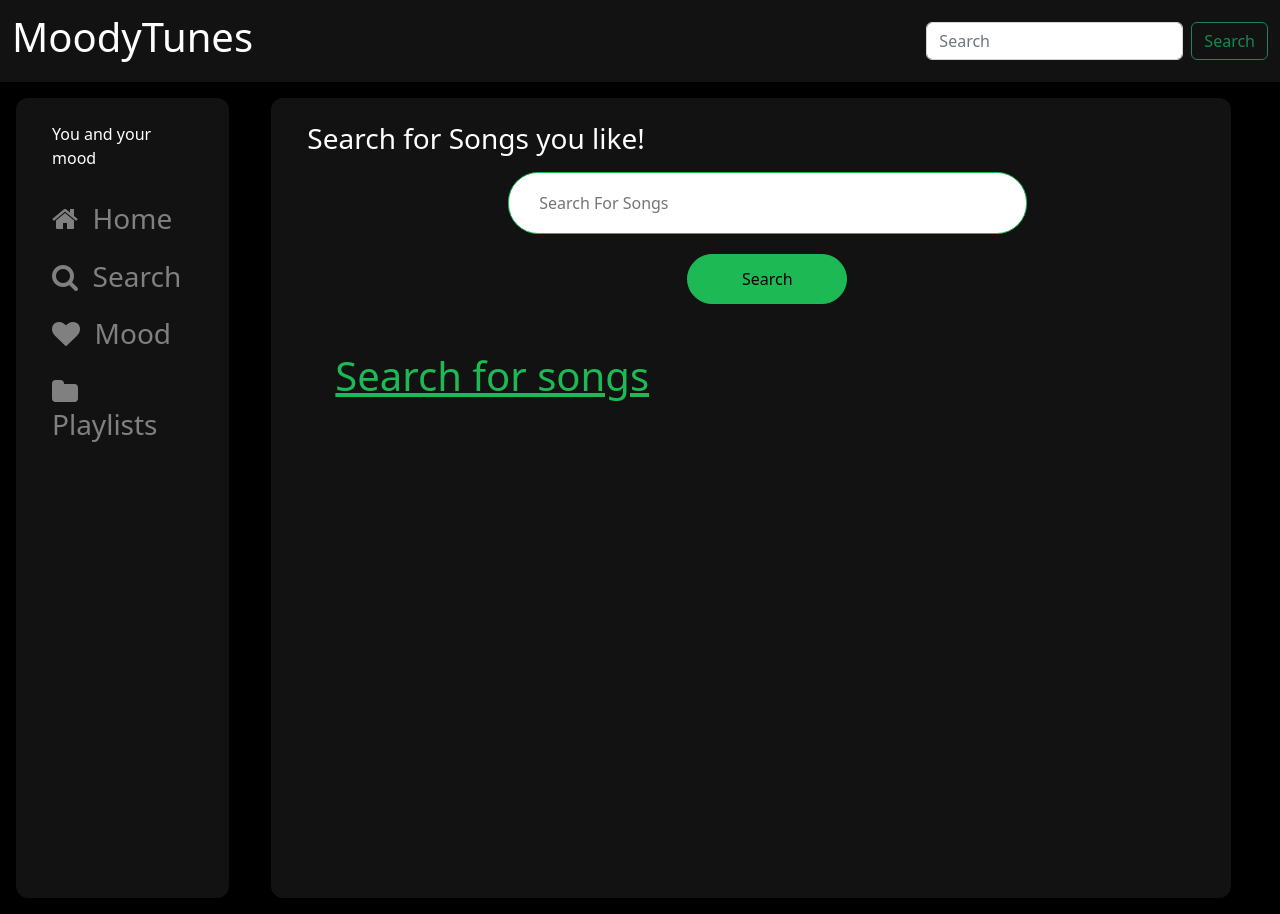
After one commit to vostechnologies/MoodyTunes, a Flask app: page /search in a window 1280 px wide. The commit adds this page. Run offline with Flask 3, Linux system fonts and the light colour scheme.

Commit message:
added new search feature

```diff
--- a/app.py
+++ b/app.py
@@ -149,6 +149,28 @@ def playlists():
         surprised_songs.append(track_info)
     return render_template('playlists.html', happy_songs=happy_songs, surprised_songs=surprised_songs, sad_songs=sad_songs, fear_songs=fear_songs, access_token = get_token())
 
+@app.route('/search', methods=['POST', 'GET'])
+def search():
+    songs = []
+    search_term = "Search for songs"
+    if request.method == 'POST':
+        search_term = request.form.get('searchTerm')
+        response = get_songs_for_category(f"{search_term} songs", 20)
+        tracks = response["tracks"]["items"]
+        for track in tracks:
+            track_info = {
+                'name': track['name'],
+                'image_url': track['album']['images'][0]['url'],
+                'image_height': track['album']['images'][0]['height'],
+                'image_width': track['album']['images'][0]['width'],
+                'song_url': f"http://open.spotify.com/track/{track['id']}"
+            }
+            songs.append(track_info)
+    return render_template('search.html', songs=songs, search_term=search_term)
+
+
+
+
 @app.route('/detect')
 def detect():
     return render_template('detect.html')
--- a/static/styles.css
+++ b/static/styles.css
@@ -57,3 +57,26 @@ a:hover{
     min-width: 400px;
     background-color: #171717;
 }
+
+.search-field{
+    padding: 30px;
+    border-radius: 30px;
+    height: 60px;
+    width: 60%;
+    border: 1px solid #1db954;
+}
+
+.search-field:focus{
+    border: 1px solid #1db954;
+
+}
+
+.search-btn{
+    height: 50px;
+    width: 160px;
+    border-radius: 30px;
+    background-color: #1db954;
+    color: black;
+    border: 1px solid #1db954;
+    margin-top: 20px;
+}
--- a/templates/base.html
+++ b/templates/base.html
@@ -17,8 +17,8 @@
             <span class="navbar-toggler-icon"></span>
           </button>
           <div class="collapse navbar-collapse justify-content-end" id="navbarSupportedContent">
-            <form class="d-flex">
-              <input class="form-control me-2" type="search" placeholder="Search" aria-label="Search">
+            <form class="d-flex" id="searchForm" action="/search" method="POST">
+              <input class="form-control me-2" type="search" name="searchTerm" placeholder="Search" aria-label="Search">
               <button class="btn btn-outline-success" type="submit">Search</button>
           </form>
           </div>
@@ -33,7 +33,7 @@
                 <a href="{{ url_for('index') }}"><h3><i class="fa fa-home"></i>&nbsp; Home</h3></a>
               </div>
               <div class="row pt-3">
-                <a href="">
+                <a href="{{ url_for('search') }}">
                   <h3><i class="fa fa-search"></i>&nbsp; Search</h3>
                 </a>
 
--- /dev/null
+++ b/templates/search.html
@@ -0,0 +1,40 @@
+{% extends 'base.html' %}
+{% block title %}Playlists{% endblock %}
+
+{% block content %}
+
+<div class="container">
+  <h3 class="mt-4">Search for Songs you like!</h3>
+  <div class="container m-3">
+    <center>
+        <form class="mt-3" id="searchForm" action="/search" method="POST">
+            <input type="text" name="searchTerm" placeholder="Search For Songs" class="search-field">
+            <br>
+            <button type="submit" class="search-btn">Search</button>
+        </form>
+    </center>
+    <div class="row mt-5">
+    <h1 style="color: #1DB954;"><u>{{ search_term.capitalize() }}</u></h1>
+      {% for track in songs %}
+      <div class="col-lg-3 col-sm-12 p-3 ">
+        <div class="card music-sec" style="width: 16rem; background-color: #171717;">
+          <div class="img-div">
+            <img src="{{ track.image_url }}" class="card-img-top" alt="{{ track.name }}">
+            <a href="{{ track.song_url }}" target="_blank">
+              <div class="play-icon">
+                  <span class="fa fa-play"></span>
+              </div>
+            </a>
+          </div>
+          <div class="card-body" style="min-height: 120px;">
+            <p class="card-text">{{ track.name }}</p>
+          </div>
+        </div>
+      </div>
+      {% endfor %}
+    </div>
+  </div>
+</div>
+
+{% endblock %}
+<!-- main area -->
```
Also changed, not shown: templates/playlists.html (+4 -4 lines).
